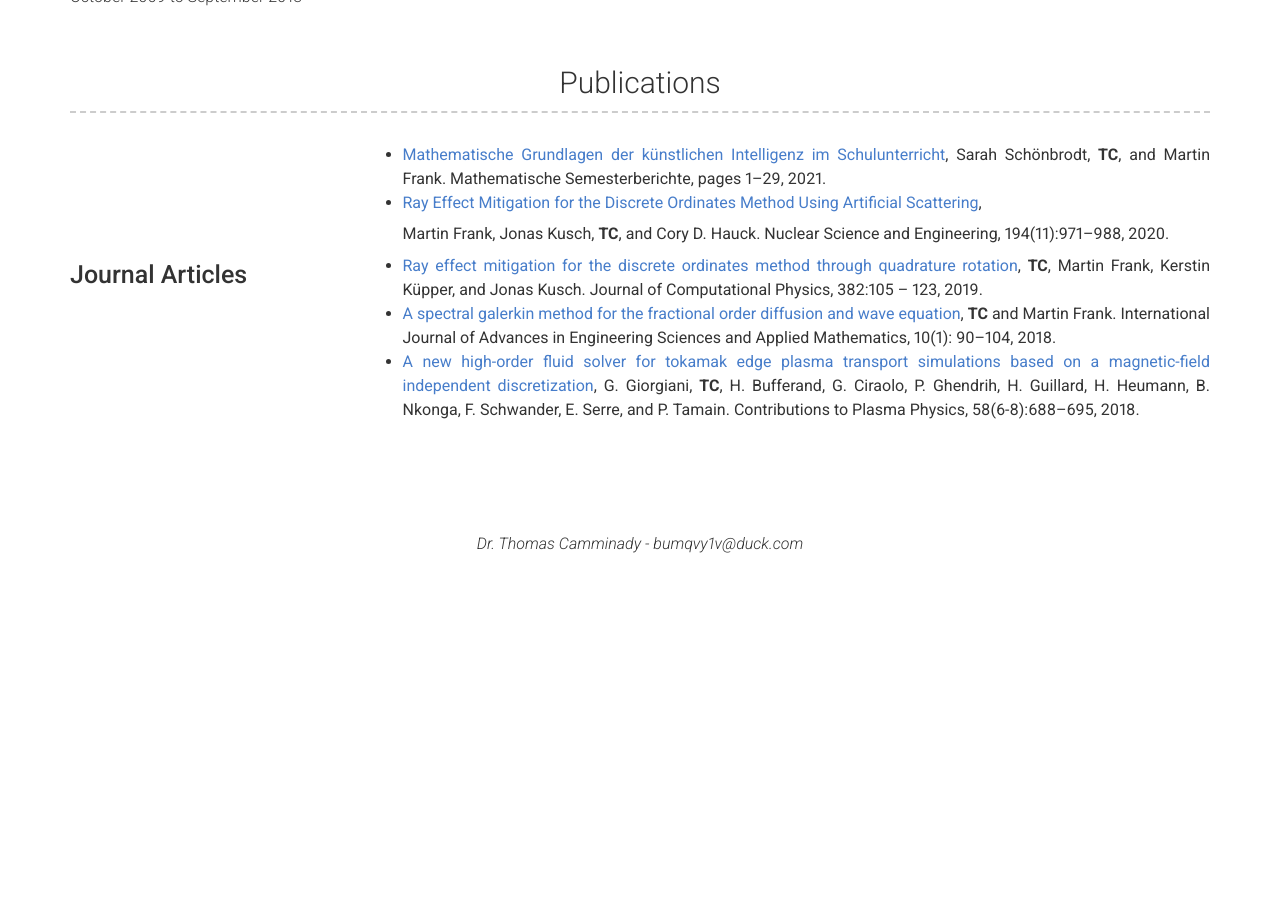
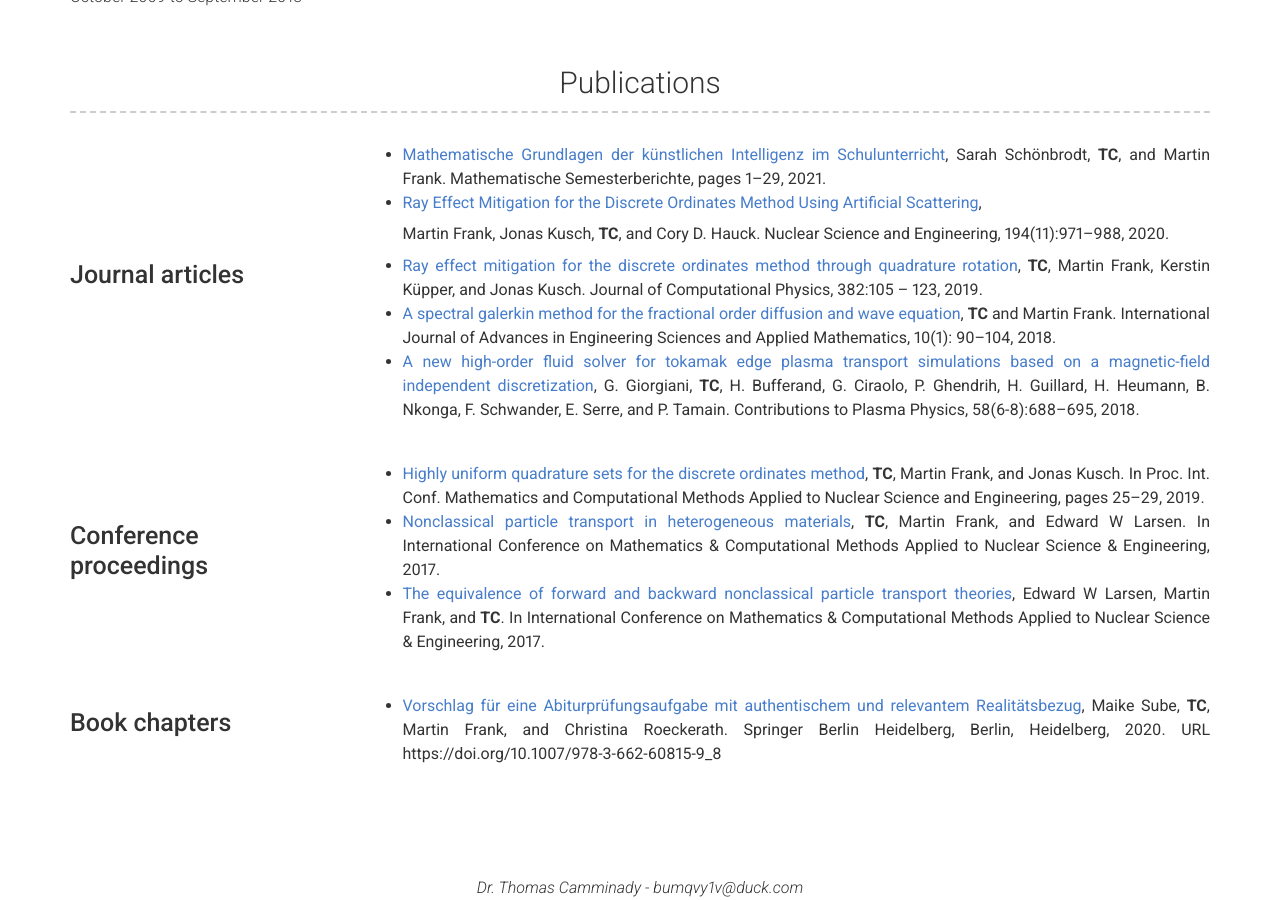
Before and after one commit to thomascamminady/thomascamminady.website, a Jekyll site: the page built from index.md, in a window 1280 px wide and 900 px high, scrolled down 1692 px. Built offline with Jekyll 4.4.1, drawn with Linux system fonts in a browser that asks for light colours; nearby versions of some CDN libraries; before the commit the page ends 2255 px from its top, so only the background shows below that.

Commit message:
Update pub.

```diff
--- a/_config.yml
+++ b/_config.yml
@@ -154,7 +154,7 @@ content:
     layout: list
     content:
       - layout: left
-        title: Journal Articles
+        title: Journal articles
 #        sub_title: Ph.D. Applied Mathematics
 #        caption: September 2017 to March 2021
         # quote: >
@@ -172,6 +172,30 @@ content:
           - [A new high-order fluid solver for tokamak edge plasma transport simulations based on a magnetic-field independent discretization](https://onlinelibrary.wiley.com/doi/abs/10.1002/ctpp.201700172),
             G. Giorgiani, **TC**, H. Bufferand, G. Ciraolo, P. Ghendrih, H. Guillard, H. Heumann, B. Nkonga, F. Schwander, E. Serre, and P. Tamain. Contributions to Plasma Physics, 58(6-8):688–695, 2018.
 
+      - layout: left
+        title: Conference proceedings
+#        sub_title: Ph.D. Applied Mathematics
+#        caption: September 2017 to March 2021
+        # quote: >
+          # Short institution or course description (optional)
+        description: | # this will include new lines to allow paragraphs
+          - [Highly uniform quadrature sets for the discrete ordinates method](https://drive.google.com/file/d/1Rppj5fyGRVlmAQeUbMwnGfuZE5KIpEIT/view),
+            **TC**, Martin Frank, and Jonas Kusch. In Proc. Int. Conf. Mathematics and Computational Methods Applied to Nuclear Science and Engineering, pages 25–29, 2019.
+          - [Nonclassical particle transport in heterogeneous materials](https://www.kns.org/files/int_paper/paper/MC2017_2017_1/P061S01-12CamminadyT.pdf),
+            **TC**, Martin Frank, and Edward W Larsen. In International Conference on Mathematics & Computational Methods Applied to Nuclear Science & Engineering, 2017.
+          - [The equivalence of forward and backward nonclassical particle transport theories](www.kns.org/files/int_paper/paper/MC2017_2017_1/P020S01-03LarsenE.pdf),
+            Edward W Larsen, Martin Frank, and **TC**. In International Conference on Mathematics & Computational Methods Applied to Nuclear Science & Engineering, 2017.
+
+      - layout: left
+        title: Book chapters
+#        sub_title: Ph.D. Applied Mathematics
+#        caption: September 2017 to March 2021
+        # quote: >
+          # Short institution or course description (optional)
+        description: | # this will include new lines to allow paragraphs
+          - [Vorschlag für eine Abiturprüfungsaufgabe mit authentischem und relevantem Realitätsbezug](https://doi.org/10.1007/978-3-662-60815-9_8),
+            Maike Sube, **TC**, Martin Frank, and Christina Roeckerath. Springer Berlin Heidelberg, Berlin, Heidelberg, 2020.
+            URL https://doi.org/10.1007/978-3-662-60815-9_8
   # - title: A Little More About Me
   #   layout: text
   #   content: | # this will include new lines to allow paragraphs
```
